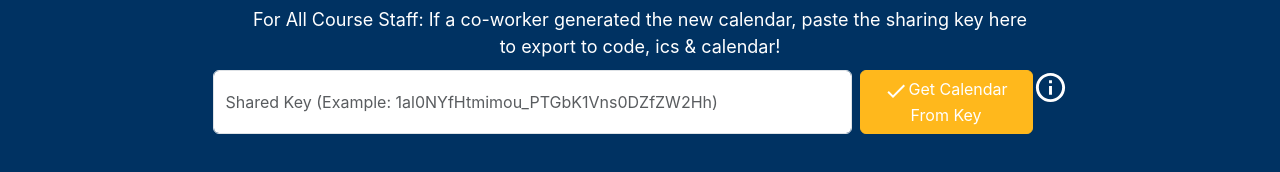
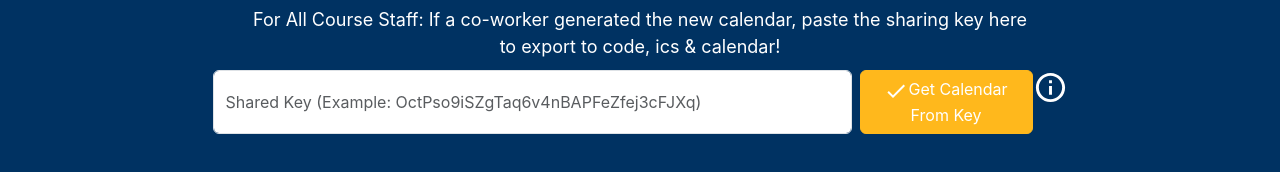
Before and after one commit to Mehul-Gandhi/CourseCraft, a React (Create React App) app in the folder my-app/: page / in a window 1280 px wide. Shown: the part 1230-1402 px from the top of the page. Built offline with nearby package versions, Linux system fonts and the light colour scheme.

Commit message:
Change example for get request

```diff
--- a/my-app/src/components/LandingPage.js
+++ b/my-app/src/components/LandingPage.js
@@ -208,7 +208,7 @@ export default function LandingPage() {
         <div className="d-flex w-100 justify-content-between">
 
           <ConditionalTooltipInput
-                placeholder="Shared Key (Example: 1al0NYfHtmimou_PTGbK1Vns0DZfZW2Hh)"
+                placeholder="Shared Key (Example: OctPso9iSZgTaq6v4nBAPFeZfej3cFJXq)"
                 value={key}
                 setValue={setKey}
             />
```
